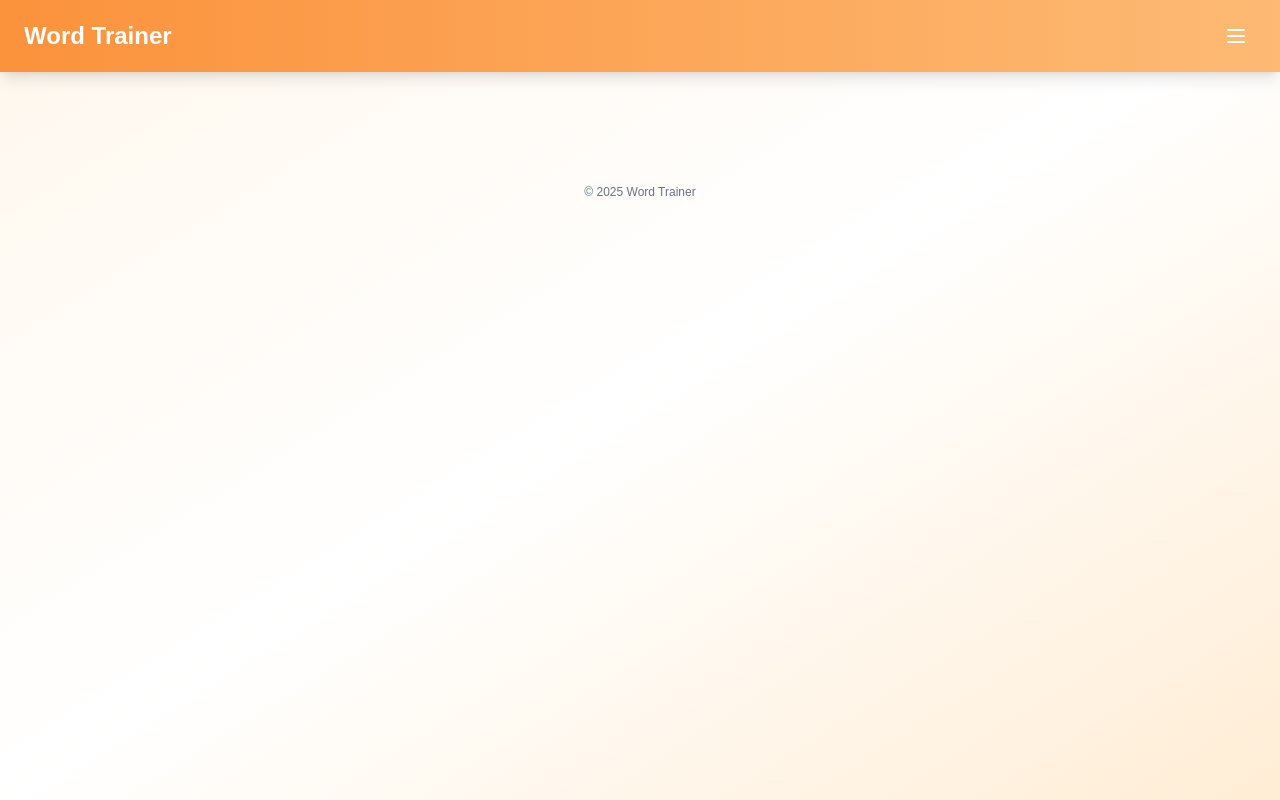
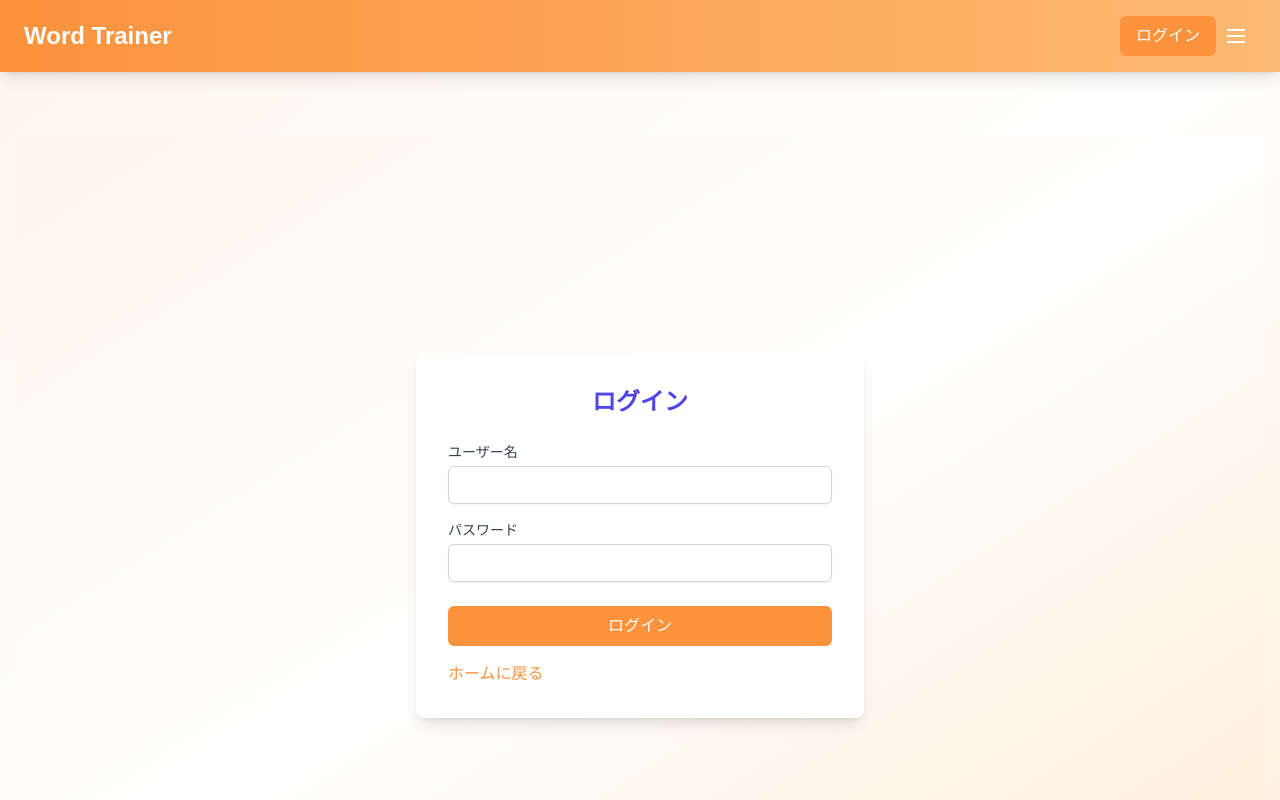
Before and after one commit to haru-0035-git/word-trainer, a React (Vite) app: page /login in a window 1280 px wide. Shown: the top 800 px of the page. Built offline with nearby package versions, Linux system fonts and the light colour scheme; no server answers.

Commit message:
ログイン機能を追加し、ユーザー認証を実装途中

```diff
--- a/src/App.tsx
+++ b/src/App.tsx
@@ -5,10 +5,13 @@ import Quiz from "./components/Quiz";
 import EnglishQuiz from "./components/EnglishQuiz";
 import Footer from "./components/Footer";
 import Home from "./pages/Home";
+import Login from "./pages/Login";
 
 function App() {
   const [darkMode, setDarkMode] = useState(false);
   const [isMenuOpen, setIsMenuOpen] = useState(false);
+  const [loggedInUser, setLoggedInUser] = useState(null);
+  // const [loginMessage, setLoginMessage] = useState("");
 
   const toggleDarkMode = () => {
     setDarkMode(!darkMode);
@@ -22,23 +25,50 @@ function App() {
     setIsMenuOpen(false);
   };
 
+  const handleLogout = () => {
+    setLoggedInUser(null);
+    console.log("ログアウトしました。");
+  };
+
   return (
     <Router>
       <div
-        className={`min-h-screen ${
+        className={`min-h-screen flex flex-col ${
           darkMode
             ? "dark bg-slate-900"
             : "bg-gradient-to-br from-orange-50 via-white to-orange-100"
         } transition-colors duration-300`}
       >
+        {/* {loginMessage && (
+          <div className="fixed top-0 left-0 w-full bg-green-500 text-white text-center py-2">
+            {loginMessage}
+          </div>
+        )} */}
         <header className="bg-gradient-to-r from-orange-400 to-orange-300 text-white shadow-lg relative">
           <div className="flex justify-between items-center px-6 py-4">
+            <div className="flex items-center">
               <Link
                 to="/"
                 className="text-2xl font-bold hover:text-orange-100 transition-colors"
               >
                 Word Trainer
               </Link>
+            </div>
+            {loggedInUser ? (
+              <button
+                onClick={handleLogout}
+                className="ml-auto px-4 py-2 bg-red-400 text-white rounded-md hover:bg-red-500 focus:outline-none focus:ring-2 focus:ring-red-300 focus:ring-offset-2"
+              >
+                ログアウト
+              </button>
+            ) : (
+              <Link
+                to="/login"
+                className="ml-auto px-4 py-2 bg-orange-400 text-white rounded-md hover:bg-orange-500 focus:outline-none focus:ring-2 focus:ring-orange-300 focus:ring-offset-2"
+              >
+                ログイン
+              </Link>
+            )}
             <button
               onClick={toggleMenu}
               className="p-2 rounded-lg hover:bg-orange-500/20 transition-colors"
@@ -139,7 +169,7 @@ function App() {
           </div>
         </header>
 
-        <div className="container mx-auto px-4 py-8">
+        <div className="container mx-auto px-4 py-8 flex-grow">
           <main className="mt-8">
             <Routes>
               <Route path="/" element={<Home darkMode={darkMode} />} />
@@ -148,8 +178,14 @@ function App() {
                 path="/english-quiz"
                 element={<EnglishQuiz darkMode={darkMode} />}
               />
+              <Route
+                path="/login"
+                element={<Login setLoggedInUser={setLoggedInUser} />}
+              />
             </Routes>
           </main>
+        </div>
+        <div className="mt-auto">
           <Footer darkMode={darkMode} />
         </div>
       </div>
--- a/src/components/AuthUser.tsx
+++ b/src/components/AuthUser.tsx
@@ -1,7 +1,21 @@
 import supabase from "../utils/Utilsupabase";
 
-async function AuthUser() {
-  await supabase.from("users").select();
+async function AuthUser(username: string, password: string) {
+  const { data, error } = await supabase
+    .from("users")
+    .select("*")
+    .eq("username", username)
+    .eq("password", password)
+    .single();
+
+  if (error || !data) {
+    return {
+      success: false,
+      message: "ユーザー名またはパスワードが違います。",
+    };
+  }
+
+  return { success: true, data };
 }
 
 export default AuthUser;
--- a/src/components/Header.tsx
+++ b/src/components/Header.tsx
@@ -1,5 +1,6 @@
-import React from 'react';
-import { BookOpen } from 'lucide-react';
+import React from "react";
+import { BookOpen } from "lucide-react";
+import { Link } from "react-router-dom";
 
 interface HeaderProps {
   darkMode: boolean;
@@ -9,15 +10,36 @@ const Header: React.FC<HeaderProps> = ({ darkMode }) => {
   return (
     <header className="flex flex-col items-center justify-center text-center">
       <div className="flex items-center mb-2">
-        <BookOpen className={`mr-2 ${darkMode ? 'text-blue-400' : 'text-blue-600'}`} size={28} />
-        <h1 className={`text-3xl md:text-4xl font-bold ${darkMode ? 'text-white' : 'text-blue-800'}`}>
+        <BookOpen
+          className={`mr-2 ${darkMode ? "text-blue-400" : "text-blue-600"}`}
+          size={28}
+        />
+        <h1
+          className={`text-3xl md:text-4xl font-bold ${
+            darkMode ? "text-white" : "text-blue-800"
+          }`}
+        >
           IPA用語クイズ
         </h1>
+        <Link
+          to="/login"
+          className="ml-4 px-4 py-2 bg-indigo-600 text-white rounded-md hover:bg-indigo-700 focus:outline-none focus:ring-2 focus:ring-indigo-500 focus:ring-offset-2"
+        >
+          ログイン
+        </Link>
       </div>
-      <p className={`text-sm md:text-base ${darkMode ? 'text-slate-300' : 'text-slate-600'}`}>
+      <p
+        className={`text-sm md:text-base ${
+          darkMode ? "text-slate-300" : "text-slate-600"
+        }`}
+      >
         情報処理技術者試験のための用語学習アプリ
       </p>
-      <div className={`w-32 h-1 mt-4 rounded ${darkMode ? 'bg-indigo-500' : 'bg-indigo-600'}`}></div>
+      <div
+        className={`w-32 h-1 mt-4 rounded ${
+          darkMode ? "bg-indigo-500" : "bg-indigo-600"
+        }`}
+      ></div>
     </header>
   );
 };
--- /dev/null
+++ b/src/pages/Login.tsx
@@ -0,0 +1,104 @@
+import { useState } from "react";
+import { Link } from "react-router-dom";
+import AuthUser from "../components/AuthUser";
+
+function Login({ setLoggedInUser }: { setLoggedInUser: (user: any) => void }) {
+  const [username, setUsername] = useState("");
+  const [password, setPassword] = useState("");
+  const [error, setError] = useState("");
+
+  const handleSubmit = async (e: React.FormEvent) => {
+    e.preventDefault();
+
+    // Validation logic
+    if (!username || !password) {
+      setError("ユーザー名とパスワードを入力してください。");
+      return;
+    }
+
+    if (password.length < 6) {
+      setError("パスワードは6文字以上である必要があります。");
+      return;
+    }
+
+    setError(""); // Clear error if validation passes
+
+    // Authenticate user
+    const result = await AuthUser(username, password);
+    if (!result.success) {
+      setError(result.message || "不明なエラーが発生しました。");
+      return;
+    }
+
+    setLoggedInUser(result.data); // Save the logged-in user
+    showLoginMessage(); // Display login success message
+    // Redirect or perform post-login actions here
+  };
+
+  return (
+    <div
+      className={`min-h-screen bg-gradient-to-br from-orange-50 via-white to-orange-100 flex items-center justify-center`}
+    >
+      <form
+        onSubmit={handleSubmit}
+        className="bg-white p-8 rounded-lg shadow-lg w-full max-w-md"
+      >
+        <h2 className="text-2xl font-bold mb-6 text-center text-indigo-600">
+          ログイン
+        </h2>
+        {error && (
+          <div className="mb-4 text-red-500 text-sm text-center">{error}</div>
+        )}
+        <div className="mb-4">
+          <label
+            htmlFor="username"
+            className="block text-sm font-medium text-gray-700"
+          >
+            ユーザー名
+          </label>
+          <input
+            type="text"
+            id="username"
+            value={username}
+            onChange={(e) => setUsername(e.target.value)}
+            className="mt-1 block w-full px-4 py-2 border border-gray-300 rounded-md shadow-sm focus:outline-none focus:ring-indigo-500 focus:border-indigo-500 sm:text-sm"
+            required
+          />
+        </div>
+        <div className="mb-6">
+          <label
+            htmlFor="password"
+            className="block text-sm font-medium text-gray-700"
+          >
+            パスワード
+          </label>
+          <input
+            type="password"
+            id="password"
+            value={password}
+            onChange={(e) => setPassword(e.target.value)}
+            className="mt-1 block w-full px-4 py-2 border border-gray-300 rounded-md shadow-sm focus:outline-none focus:ring-indigo-500 focus:border-indigo-500 sm:text-sm"
+            required
+          />
+        </div>
+        <button
+          type="submit"
+          className="w-full bg-orange-400 text-white py-2 px-4 rounded-md hover:bg-orange-500 focus:outline-none focus:ring-2 focus:ring-orange-300 focus:ring-offset-2"
+        >
+          ログイン
+        </button>
+        <div className="mt-4 text-left">
+          <Link to="/" className="text-orange-400 hover:underline">
+            ホームに戻る
+          </Link>
+        </div>
+      </form>
+    </div>
+  );
+}
+
+function showLoginMessage() {
+  alert("ログインに成功しました！");
+}
+
+export default Login;
```
Lines whose indentation alone changed are shown as unchanged.
